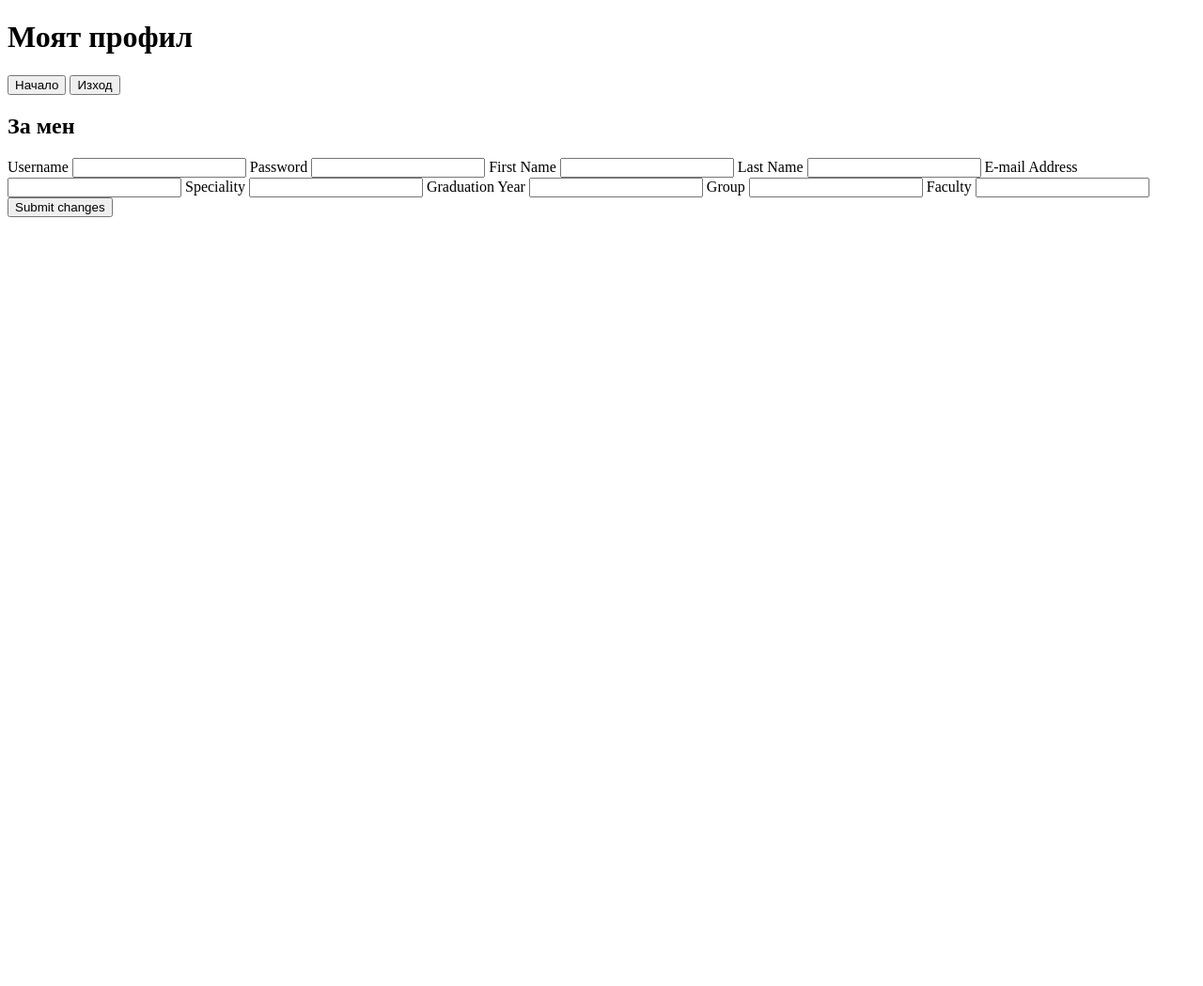
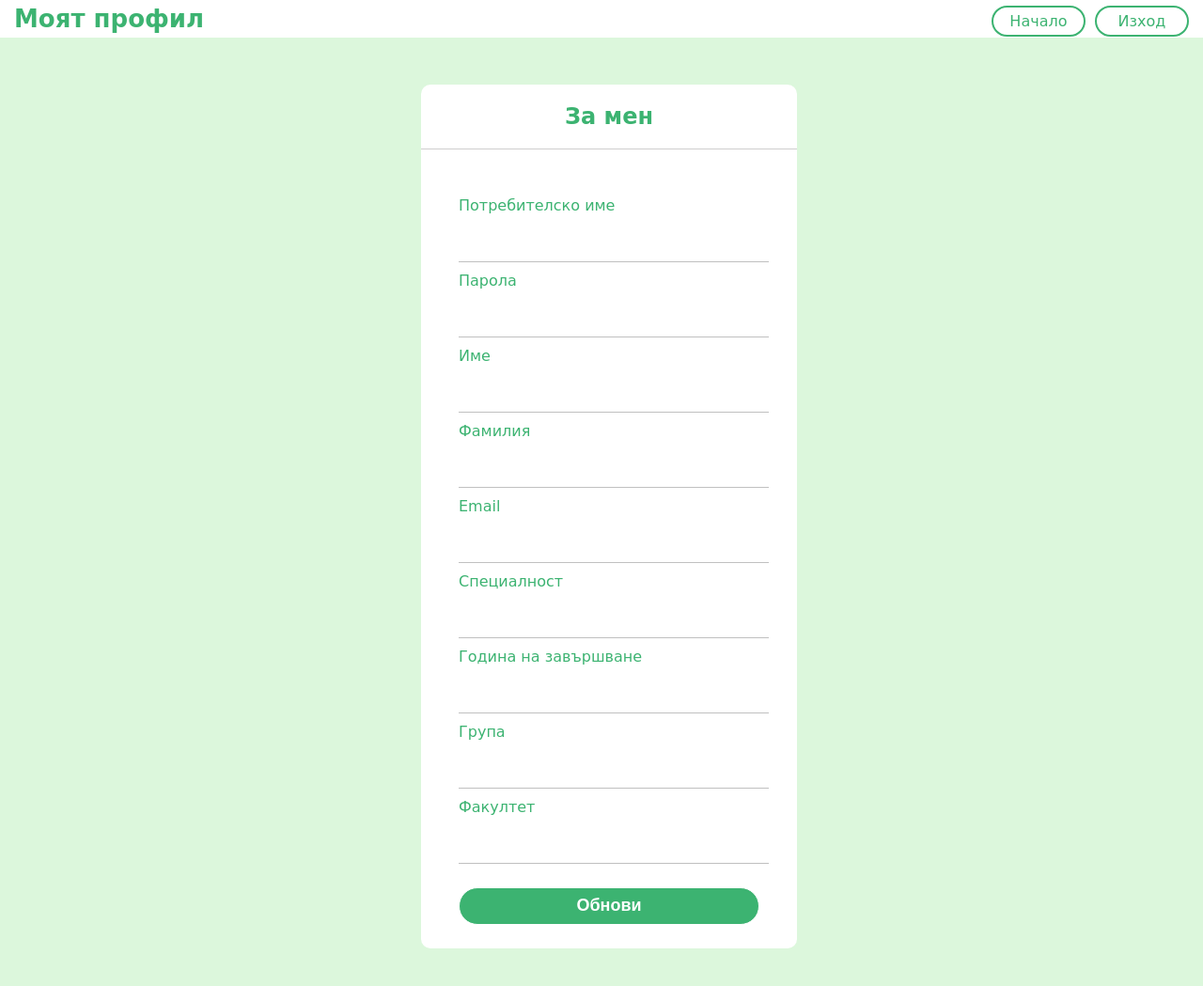
Before and after one commit to Ralitsa-Vuntsova/alumni-club, a PHP site: page /profile/profile.html in a window 1280 px wide. Shown: the whole page at 94% size. Before the commit the page ends 231 px from the top, so only its background shows below. Run offline with PHP 8.4, Linux system fonts and the light colour scheme.

Commit message:
CSS added for home and profile

```diff
--- a/frontend/home/home.html
+++ b/frontend/home/home.html
@@ -6,7 +6,7 @@
     <meta charset="UTF-8">
     <meta http-equiv="X-UA-Compatible" content="IE=edge">
     <meta name="viewport" content="width=device-width, initial-scale=1.0">
-    <title>Alumni Club</title>
+    <title>Алумни клуб</title>
     <script defer src="home.js"></script>
     <!-- <script defer src="../js/mapService.js"></script> -->
     <link rel="stylesheet" href="./home.css" />
--- /dev/null
+++ b/frontend/profile/profile.css
@@ -0,0 +1,111 @@
+body{
+    margin: 0;
+    padding: 0;
+    background-color: rgb(220,247,220);
+    font-family: cursive;
+}
+
+h1{
+    margin: 0;
+    font-size: 26px;
+    margin: 5px 15px;
+}
+
+.header{
+    background-color: white;
+    display: -webkit-box;
+    display: -ms-flexbox;
+    display: flex;
+    place-content: space-between;
+    color: rgb(60,179,113);
+}
+
+nav{
+   margin-right: 15px;
+}
+
+#home, #logout {
+    border: 2px solid rgb(60,179,113);
+    color: rgb(60,179,113);
+    background: white;
+    border-radius: 25px;
+    font-size: 16px;
+    width: 100px;
+    padding: 5px 10px;
+    margin-top: 6px;
+    margin-left: 5px;
+    cursor: pointer;
+    font-family: cursive;
+}
+
+#home:hover, #logout:hover {
+    color: white;
+    background: rgb(60,179,113);
+}
+
+.my-information{
+    position: absolute;
+    width: 400px;
+    background: white;
+    left: 35%;
+    margin-top: 50px;
+    margin-bottom: 50px;
+    border-radius: 10px;;
+}
+
+.my-information header{
+    text-align: center;
+
+    border-bottom: 1px solid #cfcece;
+    margin-bottom: 50px;
+    color: rgb(60,179,113);
+}
+
+#edit{
+    padding: 0 40px;
+    box-sizing: border-box;
+}
+
+.text-field{
+    position: relative;
+    margin: 10px 0;
+    color: rgb(60,179,113);
+}
+
+input{
+    width: 100%;
+    padding: 0 5px;
+    height: 40px;
+    font-size: 16px;
+    border: none;
+    outline: none;
+    border-bottom: 1px solid silver;
+    margin-left: -3px;
+}
+
+#submit-button{
+    width: 100%;
+    height: 40px;
+    border: 1px solid;
+    background: rgb(60,179,113);
+    border-radius: 25px;
+    font-size: 18px;
+    color: white;
+    font-weight: 700;
+    cursor: pointer;
+    outline: none;
+    margin-top: 15px;
+    margin-bottom: 25px;
+}
+
+#submit-button:hover{
+    font-size: 20px;
+}
+
+#my-information:after {
+    position: absolute;
+    content: "";
+    bottom: -40px;
+    height: 40px;
+    width: 1px;
+}
--- a/frontend/profile/profile.html
+++ b/frontend/profile/profile.html
@@ -8,7 +8,7 @@
     <meta name="viewport" content="width=device-width, initial-scale=1.0">
     <title>User Profile</title>
     <script defer src="profile.js"></script>
-    <!--link rel="stylesheet" href="../style/styles.css"/-->
+    <link rel="stylesheet" href="./profile.css"/>
 </head>
 
 <body>
@@ -28,35 +28,35 @@
             <!-- Here we will add the validation errors that we found -->
             <label id="errors"></label>
 
-            <label for="username">Username</label>
-            <input id="username" name="username" type="text" readonly/>
+            <label class="text-field" for="username">Потребителско име</label>
+            <input class="text-field" id="username" name="username" type="text" readonly/>
 
-            <label for="password">Password</label>
-            <input id="password" name="password" type="password"/>
+            <label class="text-field" for="password">Парола</label>
+            <input class="text-field" id="password" name="password" type="password"/>
 
-            <label for="firstName">First Name</label>
-            <input id="firstName" name="firstName" type="text" />
+            <label class="text-field" for="firstName">Име</label>
+            <input class="text-field" id="firstName" name="firstName" type="text" />
 
-            <label for="lastName">Last Name</label>
-            <input id="lastName" name="lastName" type="text" />
+            <label class="text-field" for="lastName">Фамилия</label>
+            <input class="text-field" id="lastName" name="lastName" type="text" />
 
-            <label for="email">E-mail Address</label>
-            <input id="email" name="email" type="email" />
+            <label class="text-field" for="email">Email</label>
+            <input class="text-field" id="email" name="email" type="email" />
 
-            <label for="speciality">Speciality</label>
-            <input id="speciality" name="speciality" type="text" readonly/>
+            <label class="text-field" for="speciality">Специалност</label>
+            <input class="text-field" id="speciality" name="speciality" type="text" readonly/>
 
-            <label for="graduationYear">Graduation Year</label>
-            <input id="graduationYear" name="graduationYear" type="text" readonly/>
+            <label class="text-field" for="graduationYear">Година на завършване</label>
+            <input class="text-field" id="graduationYear" name="graduationYear" type="text" readonly/>
 
-            <label for="groupUni">Group</label>
-            <input id="groupUni" name="groupUni" type="number" readonly/>
+            <label class="text-field" for="groupUni">Група</label>
+            <input class="text-field" id="groupUni" name="groupUni" type="number" readonly/>
 
-            <label for="faculty">Faculty</label>
-            <input id="faculty" name="faculty" type="text" readonly/>
+            <label class="text-field" for="faculty">Факултет</label>
+            <input class="text-field" id="faculty" name="faculty" type="text" readonly/>
+
+            <button type="submit" id="submit-button">Обнови</button>
         </form>
-        <!--p id="edit"><b> Click "Edit" button to edit content. </b></p-->
-        <button type="submit" id="submit-button">Submit changes</button>
     </section>
 </body>
 
```
Also changed, not shown: database/create-tables.sql (+4 -4 lines), frontend/home/home.css (+10 -3 lines).
